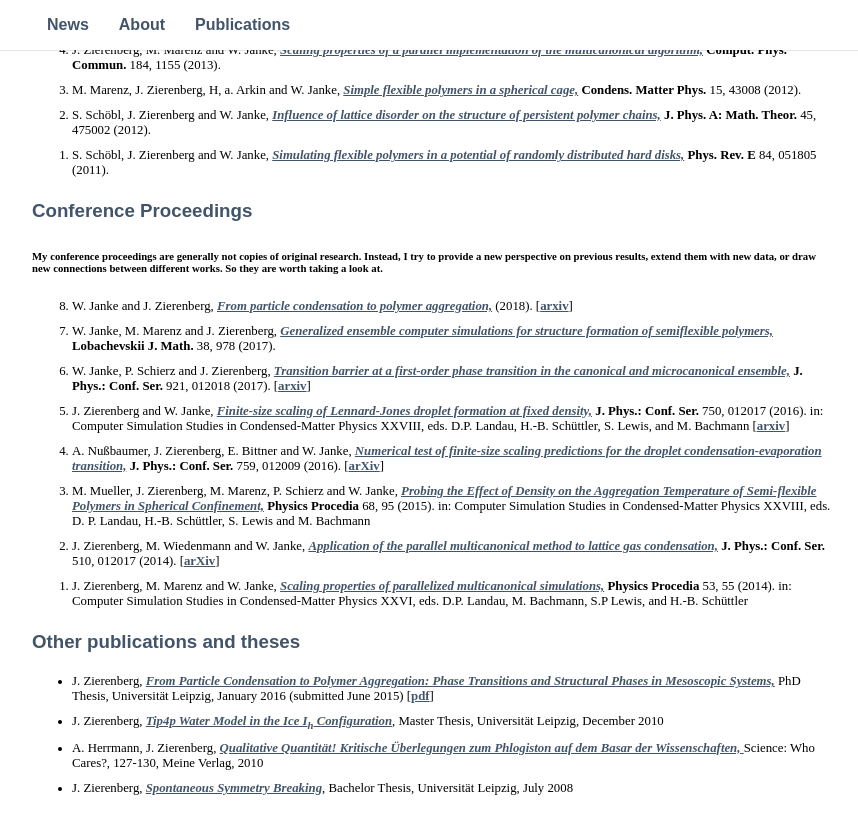
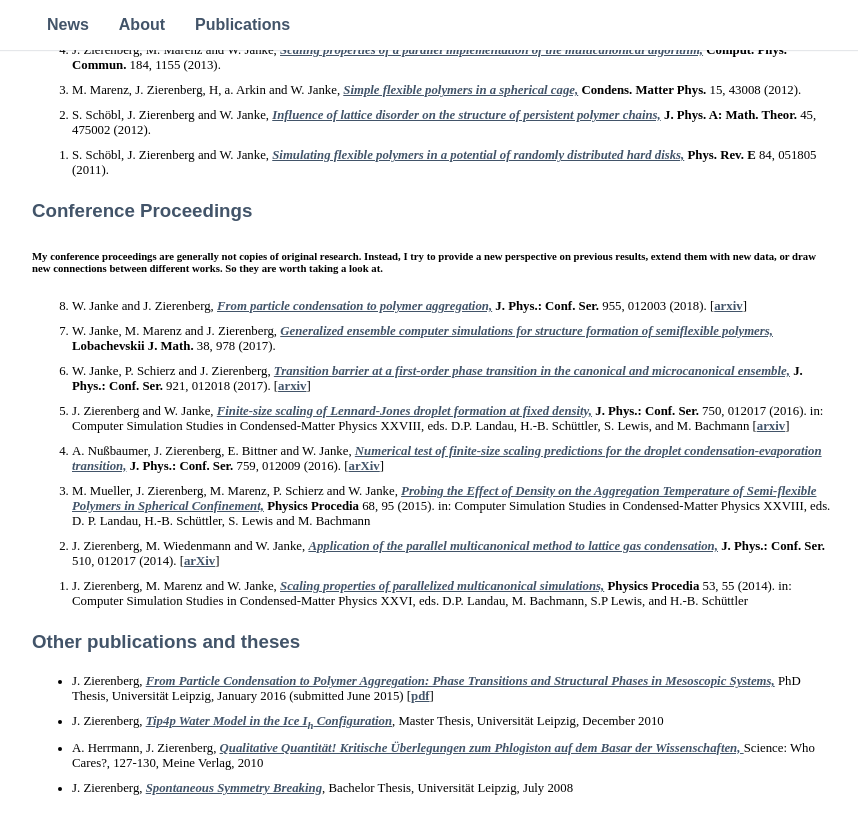
Before and after one commit to zierenberg/zierenberg.github.io, a Jekyll site: the page built from _pages/03_publications.md, in a window 1280 px wide and 900 px high, scrolled down 1065 px. Shown: the top 834 px of the window, without its empty margins (208-1066 px from the left). Built offline with Jekyll 4.4.1, drawn with Linux system fonts in a browser that asks for light colours; some web fonts are replaced.

Commit message:
new proceedings published

```diff
--- a/_pages/03_publications.md
+++ b/_pages/03_publications.md
@@ -153,7 +153,7 @@ worth taking a look at.</h6>
 <!-- List of proceedings start -->
 <li>W. Janke and J. Zierenberg,
 <pubtitle><a href=" "> From particle condensation to polymer aggregation,</a></pubtitle>
-<journal> </journal> (2018).
+<journal> J. Phys.: Conf. Ser.</journal>  955,  012003 (2018).
  [<a href="https://arxiv.org/abs/1801.00805">arxiv</a>]
 </li>
 
```
Also changed, not shown: 1 other file.
